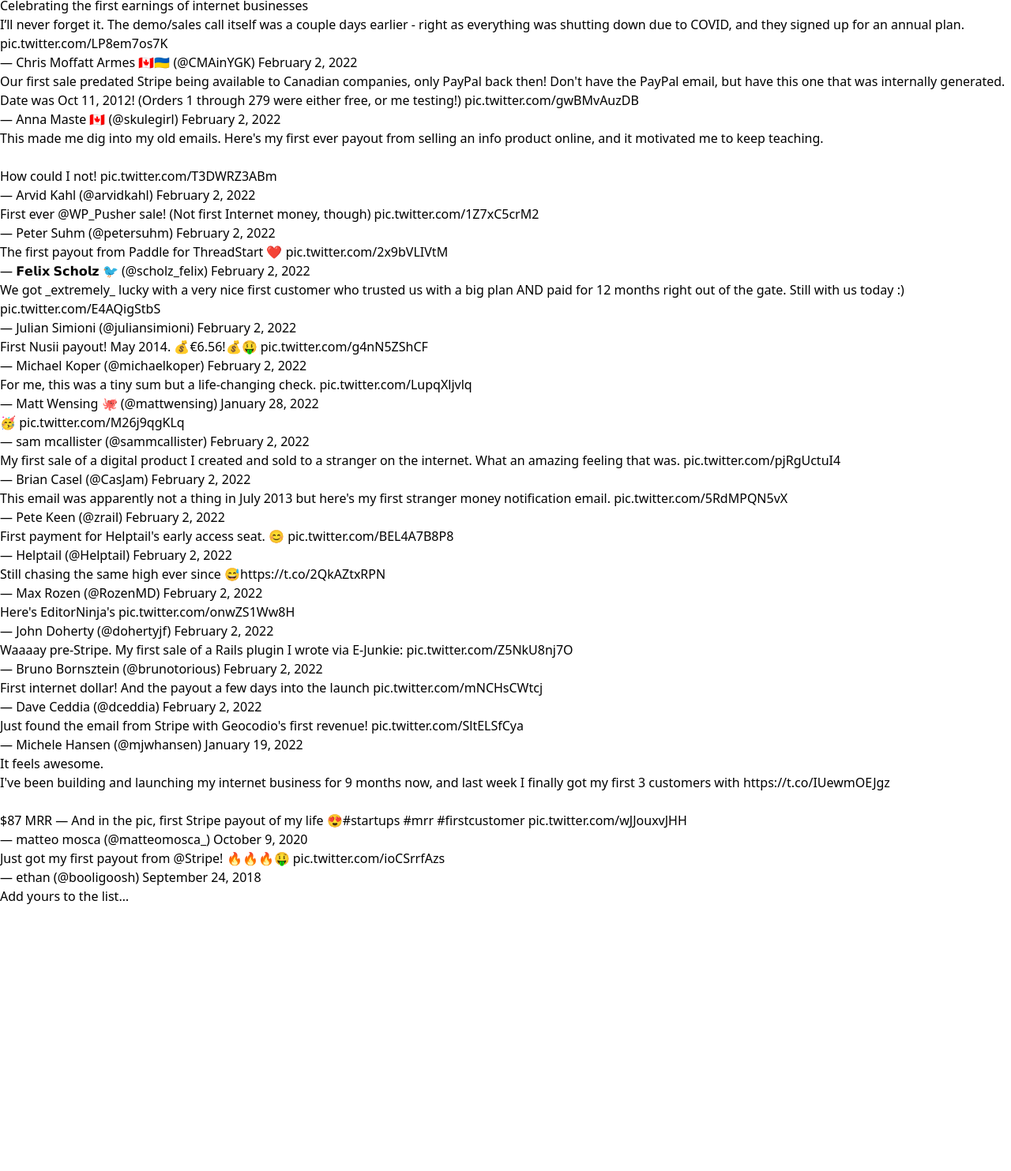
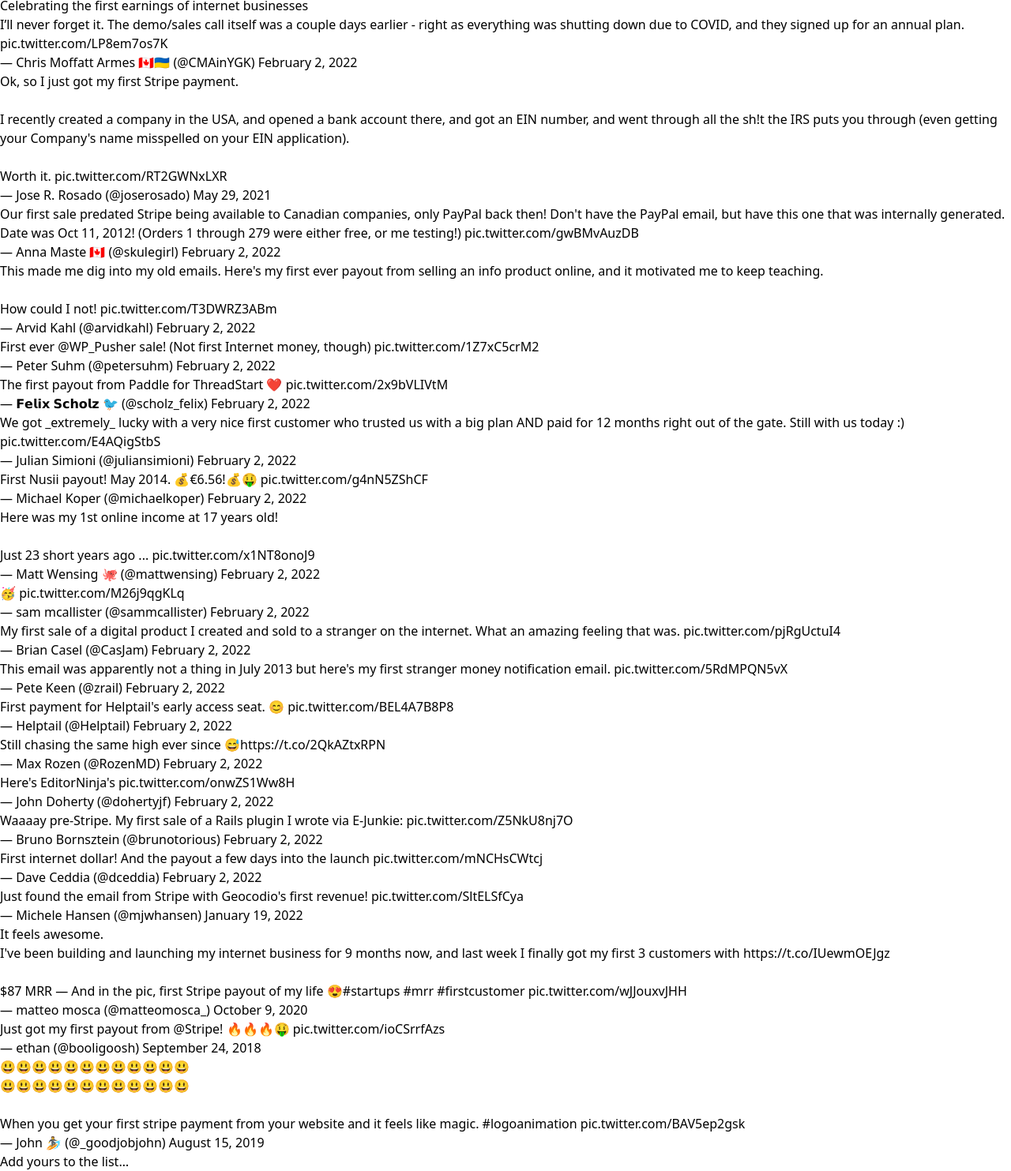
Before and after one commit to MiniCodeMonkey/yourfirstpayout.com, a website built with Parcel: page src/index.html in a window 1280 px wide. Shown: the part 29-1512 px from the top of the page at 79% size. Before the commit the page ends 1176 px from the top, so only its background shows below. Built offline with nearby package versions, Linux system fonts and the light colour scheme.

Commit message:
Update index.html

```diff
--- a/src/index.html
+++ b/src/index.html
@@ -22,6 +22,8 @@
     <div class="mx-auto max-w-lg">
       <blockquote class="twitter-tweet" data-conversation="none" data-dnt="true"><p lang="en" dir="ltr">I’ll never forget it. The demo/sales call itself was a couple days earlier - right as everything was shutting down due to COVID, and they signed up for an annual plan. <a href="https://t.co/LP8em7os7K">pic.twitter.com/LP8em7os7K</a></p>&mdash; Chris Moffatt Armes 🇨🇦🇺🇦 (@CMAinYGK) <a href="https://twitter.com/CMAinYGK/status/1488968163022848000?ref_src=twsrc%5Etfw">February 2, 2022</a></blockquote>
 
+      <blockquote class="twitter-tweet" data-dnt="true"><p lang="en" dir="ltr">Ok, so I just got my first Stripe payment.<br><br>I recently created a company in the USA, and opened a bank account there, and got an EIN number, and went through all the sh!t the IRS puts you through (even getting your Company&#39;s name misspelled on your EIN application).<br><br>Worth it. <a href="https://t.co/RT2GWNxLXR">pic.twitter.com/RT2GWNxLXR</a></p>&mdash; Jose R. Rosado (@joserosado) <a href="https://twitter.com/joserosado/status/1398705743021363203?ref_src=twsrc%5Etfw">May 29, 2021</a></blockquote>
+
       <blockquote class="twitter-tweet" data-conversation="none" data-dnt="true"><p lang="en" dir="ltr">Our first sale predated Stripe being available to Canadian companies, only PayPal back then! Don&#39;t have the PayPal email, but have this one that was internally generated. Date was Oct 11, 2012! (Orders 1 through 279 were either free, or me testing!) <a href="https://t.co/gwBMvAuzDB">pic.twitter.com/gwBMvAuzDB</a></p>&mdash; Anna Maste 🇨🇦 (@skulegirl) <a href="https://twitter.com/skulegirl/status/1488963057216856065?ref_src=twsrc%5Etfw">February 2, 2022</a></blockquote>
 
       <blockquote class="twitter-tweet" data-conversation="none" data-dnt="true"><p lang="en" dir="ltr">This made me dig into my old emails. Here&#39;s my first ever payout from selling an info product online, and it motivated me to keep teaching.<br><br>How could I not! <a href="https://t.co/T3DWRZ3ABm">pic.twitter.com/T3DWRZ3ABm</a></p>&mdash; Arvid Kahl (@arvidkahl) <a href="https://twitter.com/arvidkahl/status/1488966538891862023?ref_src=twsrc%5Etfw">February 2, 2022</a></blockquote>
@@ -34,7 +36,7 @@
 
       <blockquote class="twitter-tweet" data-conversation="none" data-dnt="true"><p lang="en" dir="ltr">First Nusii payout! May 2014. 💰€6.56!💰🤑 <a href="https://t.co/g4nN5ZShCF">pic.twitter.com/g4nN5ZShCF</a></p>&mdash; Michael Koper (@michaelkoper) <a href="https://twitter.com/michaelkoper/status/1488929826417385482?ref_src=twsrc%5Etfw">February 2, 2022</a></blockquote>
 
-      <blockquote class="twitter-tweet" data-dnt="true"><p lang="en" dir="ltr">For me, this was a tiny sum but a life-changing check. <a href="https://t.co/LupqXljvlq">pic.twitter.com/LupqXljvlq</a></p>&mdash; Matt Wensing 🐙 (@mattwensing) <a href="https://twitter.com/mattwensing/status/1487106079079251970?ref_src=twsrc%5Etfw">January 28, 2022</a></blockquote>
+<blockquote class="twitter-tweet" data-conversation="none" data-dnt="true"><p lang="en" dir="ltr">Here was my 1st online income at 17 years old! <br><br>Just 23 short years ago ... <a href="https://t.co/x1NT8onoJ9">pic.twitter.com/x1NT8onoJ9</a></p>&mdash; Matt Wensing 🐙 (@mattwensing) <a href="https://twitter.com/mattwensing/status/1488979171917316101?ref_src=twsrc%5Etfw">February 2, 2022</a></blockquote>
 
       <blockquote class="twitter-tweet" data-conversation="none" data-dnt="true"><p lang="und" dir="ltr">🥳 <a href="https://t.co/M26j9qgKLq">pic.twitter.com/M26j9qgKLq</a></p>&mdash; sam mcallister (@sammcallister) <a href="https://twitter.com/sammcallister/status/1488948104028114944?ref_src=twsrc%5Etfw">February 2, 2022</a></blockquote>
 
@@ -59,6 +61,8 @@
       <blockquote class="twitter-tweet" data-conversation="none" data-dnt="true"><p lang="en" dir="ltr">Just got my first payout from <a href="https://twitter.com/stripe?ref_src=twsrc%5Etfw">@Stripe</a>! 🔥🔥🔥🤑 <a href="https://t.co/ioCSrrfAzs">pic.twitter.com/ioCSrrfAzs</a></p>&mdash; ethan (@booligoosh) <a href="https://twitter.com/booligoosh/status/1044214689977135105?ref_src=twsrc%5Etfw">September 24, 2018</a></blockquote>
     </div>
 
+    <blockquote class="twitter-tweet" data-dnt="true"><p lang="en" dir="ltr">😃😃😃😃😃😃😃😃😃😃😃😃<br>😃😃😃😃😃😃😃😃😃😃😃😃<br><br>When you get your first stripe payment from your website and it feels like magic. <a href="https://twitter.com/hashtag/logoanimation?src=hash&amp;ref_src=twsrc%5Etfw">#logoanimation</a> <a href="https://t.co/BAV5ep2gsk">pic.twitter.com/BAV5ep2gsk</a></p>&mdash; John 🏄 (@_goodjobjohn) <a href="https://twitter.com/_goodjobjohn/status/1161959706090303488?ref_src=twsrc%5Etfw">August 15, 2019</a></blockquote>
+
     <div class="mt-8 text-center">
       <a href="https://twitter.com/mjwhansen/status/1488902846569406473" target="_blank" class="text-white bg-amber-700 hover:bg-amber-800 focus:ring-4 focus:ring-amber-300 font-medium rounded-lg text-sm px-5 py-2.5 text-center mr-2 mb-2 dark:bg-amber-600 dark:hover:bg-amber-700 dark:focus:ring-amber-800">Add yours to the list&hellip;</a>
     </div>
```
